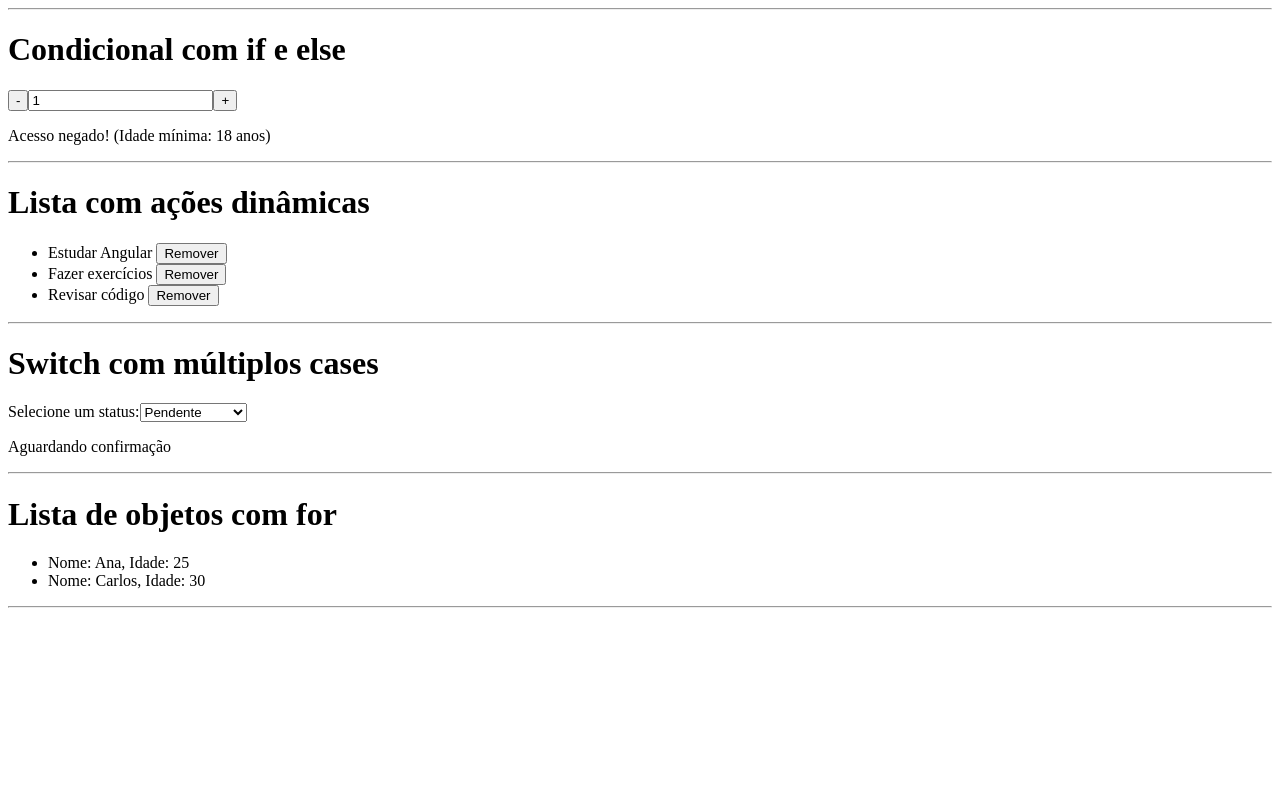
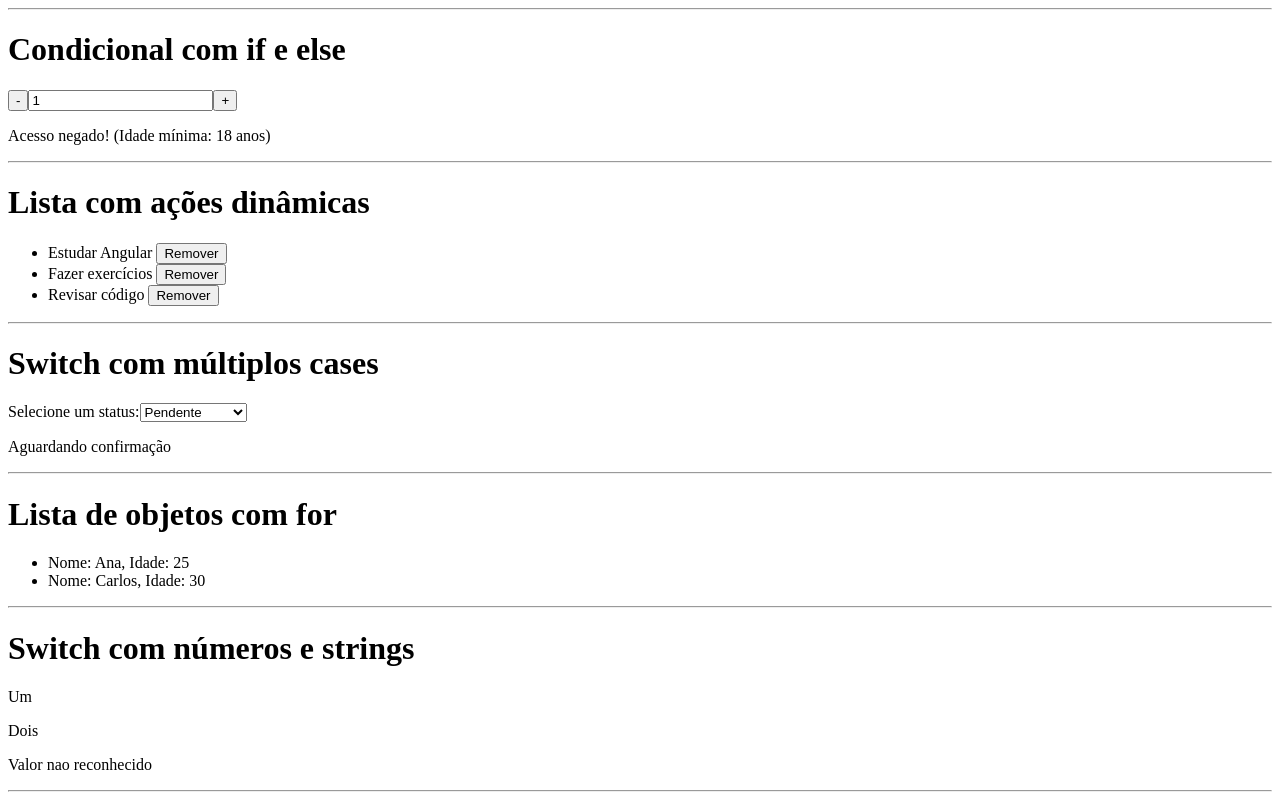
Before and after one commit to AmandaCornelsen/CP2_AT1-MWE, an Angular app: page / in a window 1280 px wide. Shown: the part 295-1095 px from the top of the page. Before the commit the page ends 911 px from the top, so only its background shows below. Built offline with nearby package versions, Linux system fonts and the light colour scheme.

Commit message:
exercicio 7 - Switch com números e strings

```diff
--- a/src/app/app.component.html
+++ b/src/app/app.component.html
@@ -10,4 +10,6 @@
 <hr>
 <app-exercicio6/>
 <hr>
+<app-exercicio7/>
+<hr>
 <router-outlet />
--- a/src/app/app.component.ts
+++ b/src/app/app.component.ts
@@ -6,11 +6,12 @@ import { Exercicio3Component } from './components/exercicio3/exercicio3.componen
 import { Exercicio4Component } from './components/exercicio4/exercicio4.component';
 import { Exercicio5Component } from './components/exercicio5/exercicio5.component';
 import { Exercicio6Component } from './components/exercicio6/exercicio6.component';
+import { Exercicio7Component } from './components/exercicio7/exercicio7.component';
 
 @Component({
   selector: 'app-root',
   standalone: true,
-  imports: [RouterOutlet, Exercicio1Component, Exercicio2Component, Exercicio3Component, Exercicio4Component, Exercicio5Component, Exercicio6Component],
+  imports: [RouterOutlet, Exercicio1Component, Exercicio2Component, Exercicio3Component, Exercicio4Component, Exercicio5Component, Exercicio6Component, Exercicio7Component],
   templateUrl: './app.component.html',
   styleUrl: './app.component.css'
 })
--- /dev/null
+++ b/src/app/components/exercicio7/exercicio7.component.html
@@ -0,0 +1,19 @@
+<h1>Switch com números e strings</h1>
+
+<div [ngSwitch]="valor">
+  <p *ngSwitchCase="1">Um</p>
+  <p *ngSwitchCase="'dois'">Dois</p>
+  <p *ngSwitchDefault>Mês inválido</p>
+</div>
+
+<div [ngSwitch]="valor2">
+  <p *ngSwitchCase="1">Um</p>
+  <p *ngSwitchCase="'dois'">Dois</p>
+  <p *ngSwitchDefault>Mês inválido</p>
+</div>
+
+<div [ngSwitch]="valor3">
+  <p *ngSwitchCase="1">Um</p>
+  <p *ngSwitchCase="'dois'">Dois</p>
+  <p *ngSwitchDefault>Valor nao reconhecido</p>
+</div>
--- /dev/null
+++ b/src/app/components/exercicio7/exercicio7.component.ts
@@ -0,0 +1,16 @@
+import { CommonEngine } from '@angular/ssr';
+import { Component } from '@angular/core';
+import { CommonModule } from '@angular/common';
+
+@Component({
+  selector: 'app-exercicio7',
+  standalone: true,
+  imports: [CommonModule],
+  templateUrl: './exercicio7.component.html',
+  styleUrl: './exercicio7.component.css'
+})
+export class Exercicio7Component {
+  valor:number = 1;
+  valor2:string = "dois";
+  valor3:string = "tres"
+}
```
Also changed, not shown: src/app/components/exercicio7/exercicio7.component.css (added).
